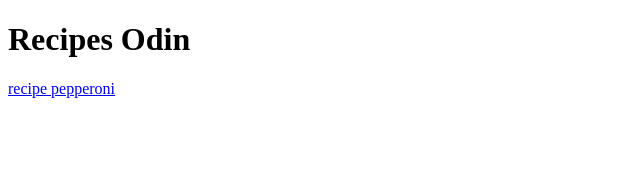
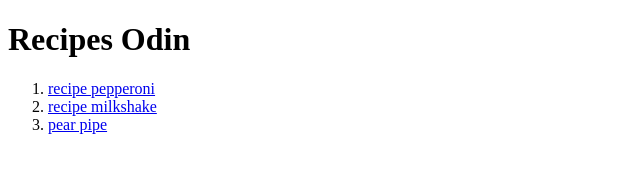
Before and after one commit to Boberch1k/odin_recipes, a plain HTML site: page index.html in a window 1280 px wide. Shown: the whole page, without its empty margins (0-640 px from the left). Drawn offline with Linux system fonts and the light colour scheme.

Commit message:
Add links to recipes to the main page

```diff
--- a/index.html
+++ b/index.html
@@ -6,7 +6,12 @@
 </head>
 <body>
     <h1>Recipes Odin</h1>
-    <a href="./recipes/pizza_pepperony.html">recipe pepperoni</a>
-
+    <ol>
+    <li><a href="./recipes/pizza_pepperony.html">recipe pepperoni</a>
+    </li>
+    <li><a href="./recipes/milkshake.html">recipe milkshake</a>
+    </li>
+    <li><a href="./recipes/pear_pipe.html">pear pipe</a></li>
+    </ol>
 </body>
 </html>
```
